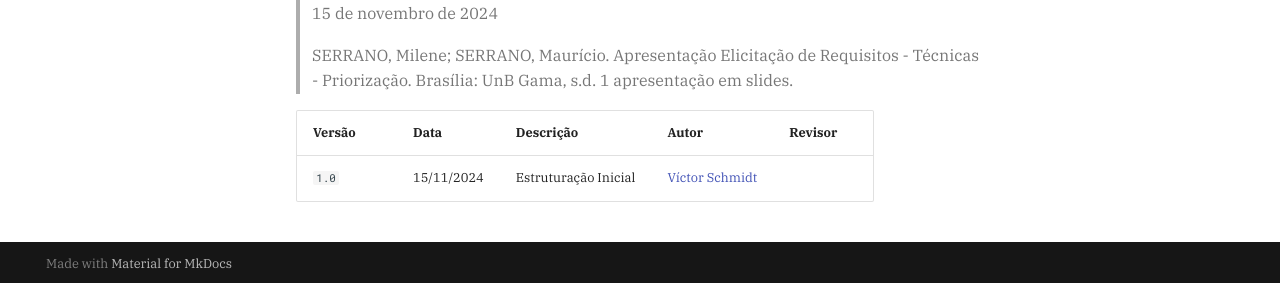
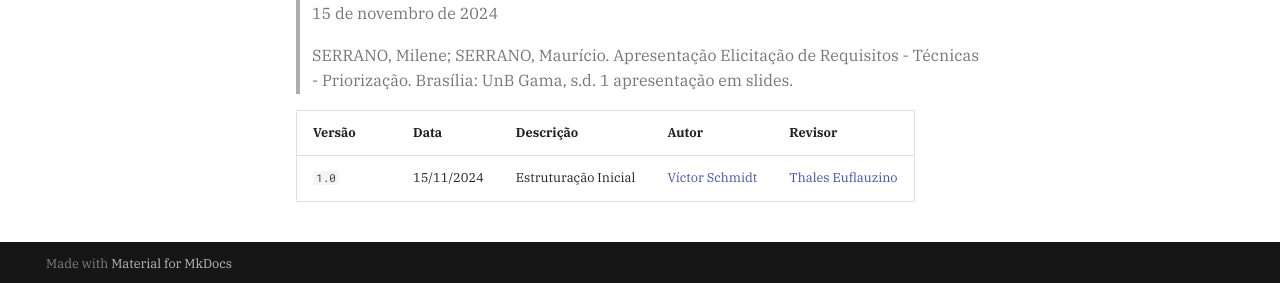
Before and after one commit to Requisitos-de-Software/2024.2-Grupo05, an MkDocs documentation site: the page built from docs/elicitacao/grupo5/introspeccao.md, in a window 1280 px wide and 900 px high, scrolled down 2099 px. Shown: the part 614-897 px from the top of the window. Built offline with MkDocs 1.6.1 and Material for MkDocs 9.7.7, drawn with Linux system fonts in a browser that asks for light colours; comment, search, counter and statistics services are not loaded.

Commit message:
docs: adicionando revisor

```diff
--- a/docs/elicitacao/grupo5/introspeccao.md
+++ b/docs/elicitacao/grupo5/introspeccao.md
@@ -82,4 +82,4 @@
 
 | Versão | Data       | Descrição | Autor     |       Revisor         |
 | ------ | ---------- | --------- | --------- | --------------------- |
-| `1.0` | 15/11/2024  | Estruturação Inicial | [Víctor Schmidt](https://github.com/moonshinerd) |  |
+| `1.0` | 15/11/2024  | Estruturação Inicial | [Víctor Schmidt](https://github.com/moonshinerd) | [Thales Euflauzino](https://github.com/thaleseuflauzino) |
```
